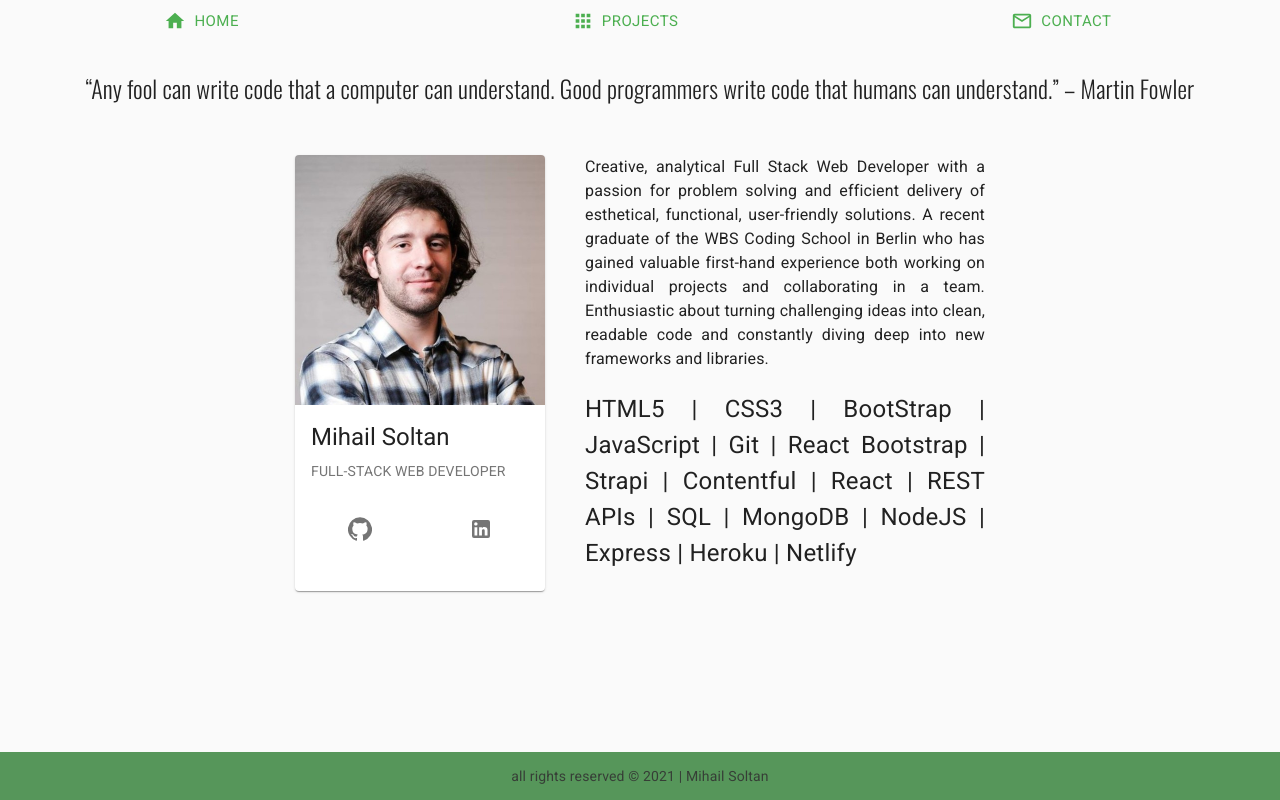
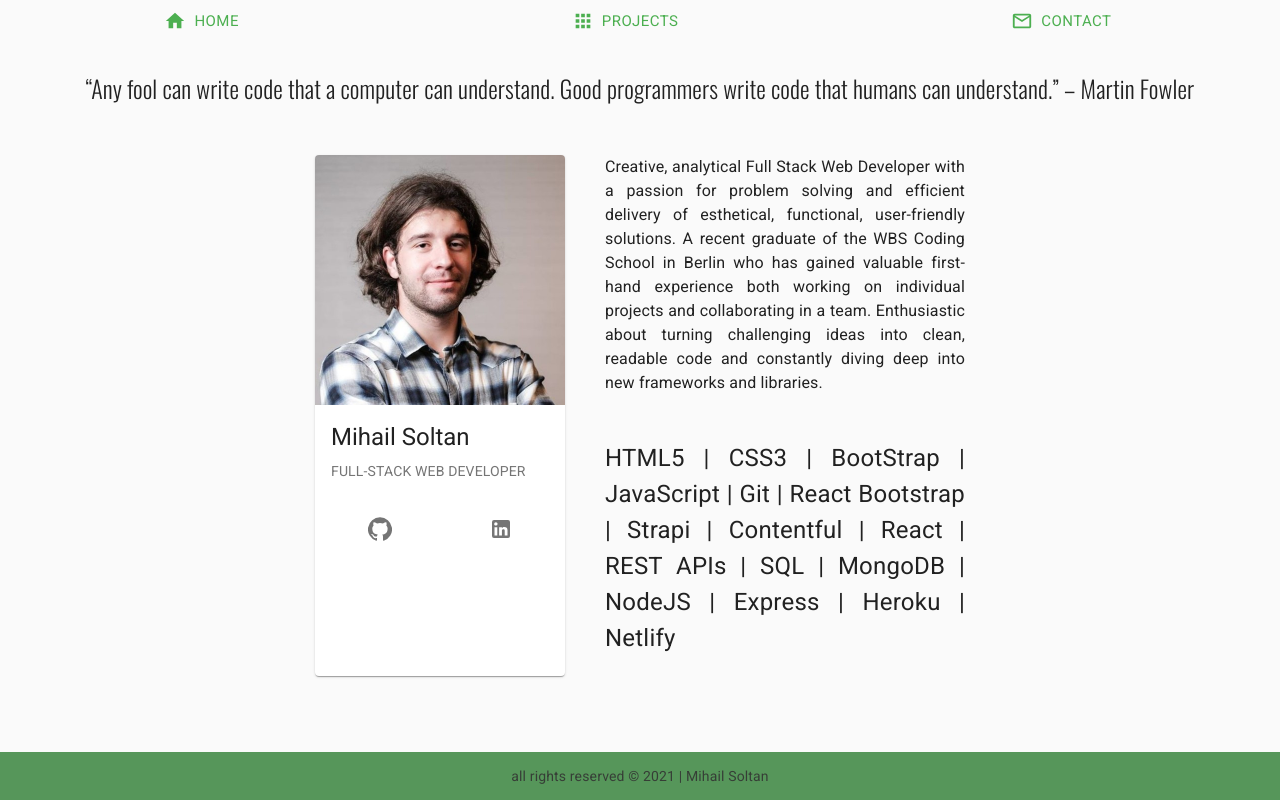
Before and after one commit to mihail-soltan/portfolio, a React (Create React App) app: page / in a window 1280 px wide. Built offline with nearby package versions, Linux system fonts and the light colour scheme.

Commit message:
changed styling on profile

```diff
--- a/src/Profile.js
+++ b/src/Profile.js
@@ -20,13 +20,14 @@ const useStyles = makeStyles({
   text: {
     width: "100%",
     maxWidth: 400,
-    margin: 20,
+    padding: 20,
     textAlign: "justify",
   },
   tech: {
     fontSize: 24,
     width: "100%",
-    margin: 20,
+    padding: 20,
+    marginBottom: 20,
     textAlign: "justify",
     maxWidth: 400,
     paddingBottom: 20,
@@ -38,7 +39,6 @@ const useStyles = makeStyles({
 
 export default function Profile() {
   const classes = useStyles();
-
   return (
     <>
       <Box
```
